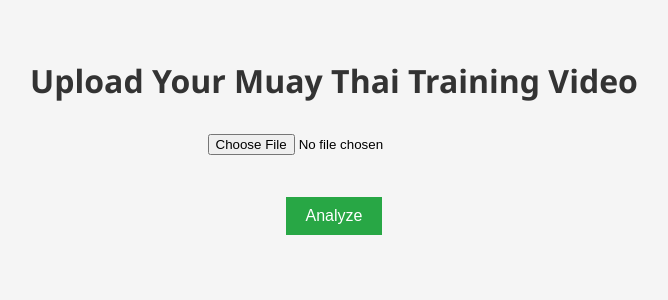
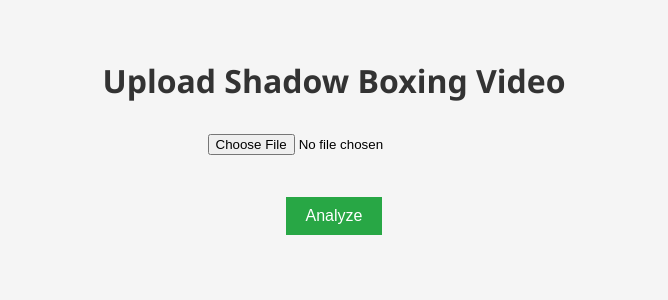
Before and after one commit to lotusempire64/combatsportsai, a Flask app: page / in a window 1280 px wide. Shown: the top 300 px of the page, without its empty margins (306-974 px from the left). Run offline with Flask 3, Linux system fonts and the light colour scheme.

Commit message:
Update index.html

```diff
--- a/templates/index.html
+++ b/templates/index.html
@@ -2,7 +2,7 @@
 <html lang="en">
 <head>
   <meta charset="UTF-8">
-  <title>Muay Thai Trainer</title>
+  <title>Combat Sports Trainer</title>
   <style>
     body {
       font-family: 'Segoe UI', sans-serif;
@@ -49,7 +49,7 @@
   </style>
 </head>
 <body>
-  <h1>Upload Your Muay Thai Training Video</h1>
+  <h1>Upload Shadow Boxing Video</h1>
   <form action="/" method="POST" enctype="multipart/form-data">
     <input type="file" name="video" accept="video/*" required><br><br>
     <button type="submit">Analyze</button>
```
